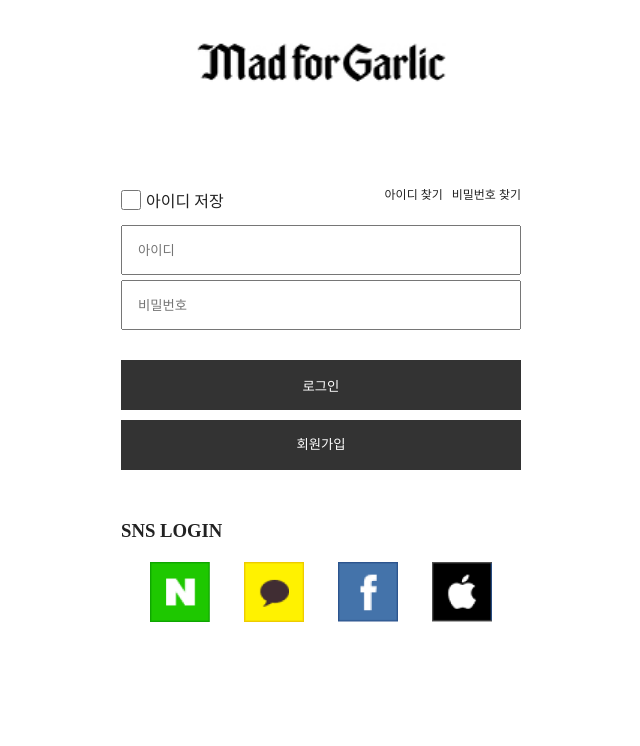
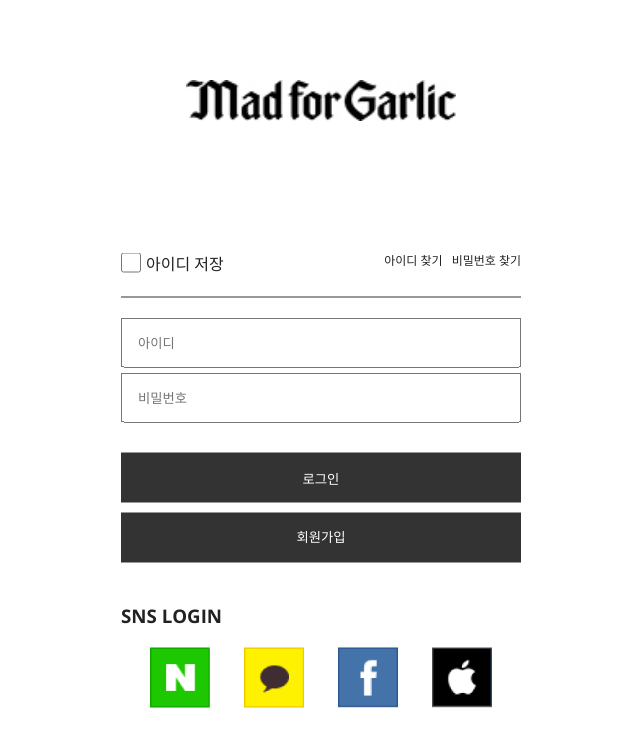
Before and after one commit to miimeee/Madforgarlic_Re, a plain HTML site: page login.html in a window 1280 px wide. Shown: the whole page, without its empty margins (319-959 px from the left). Drawn offline with nearby package versions, Linux system fonts and the light colour scheme.

Commit message:
로그인, 회원가입 완성

```diff
--- a/login.css
+++ b/login.css
@@ -1,9 +1,12 @@
+@import url("https://fonts.googleapis.com/css2?family=Open+Sans:ital,wght@0,300..800;1,300..800&display=swap");
 * {
   box-sizing: border-box;
 }
 body {
   margin: 0;
   color: #222;
+  height: 100vh;
+  font-family: "Open Sans", sans-serif;
 }
 h3 {
   margin: 0;
@@ -19,26 +22,36 @@ input {
 button {
   padding: 0;
 }
-/*  */
+/* ########## login.html ########## */
 header {
-  padding: 50px 0;
-  margin-bottom: 30px;
+  width: 100%;
+  height: 150px;
+  padding: 80px 0 30px;
 }
 header > img {
   display: block;
   margin: auto;
-  transform: scale(1.5);
+  width: 270px;
+}
+main {
+  position: relative;
+  width: 100%;
+  height: calc(100vh - 150px);
 }
 .container {
   width: 400px;
-  height: 100vh;
   margin: auto;
   text-align: center;
+  position: absolute;
+  top: 50%;
+  left: 50%;
+  transform: translate(-50%, -50%);
 }
 .login-top {
   position: relative;
   height: 60px;
-  padding-top: 30px;
+  padding-top: 10px;
+  border-bottom: 1px solid #333;
 }
 .login-top div {
   height: 30px;
@@ -70,7 +83,7 @@ header > img {
   font-weight: 700;
 }
 .input-container {
-  margin: 10px 0;
+  margin: 20px 0 10px;
 }
 .input-container input[type="text"],
 .input-container input[type="password"] {
@@ -117,7 +130,7 @@ header > img {
   background-color: #a2171b;
 }
 .sns-login-container {
-  margin-top: 50px;
+  margin-top: 40px;
 }
 .sns-login-container h3 {
   text-transform: uppercase;
@@ -137,20 +150,20 @@ header > img {
   transform: scale(1.1);
 }
 /* ########### register.html ########## */
-.register-top{
+.register-top {
   text-align: left;
   padding-bottom: 10px;
-  border-bottom: 1px solid #222;
+  border-bottom: 1px solid #333;
 }
-.register-top p{
+.register-top p {
   font-size: 14px;
 }
-.register-top p span{
+.register-top p span {
   text-transform: uppercase;
   font-weight: 600;
   color: #a2171b;
 }
-.sns-register-container p{
+.sns-register-container p {
   font-size: 14px;
   text-align: left;
 }
--- a/login.html
+++ b/login.html
@@ -30,7 +30,7 @@
         </div>
         <div class="btn-contanier">
           <button>로그인</button>
-          <button><a href="#">회원가입</a></button>
+          <button><a href="/register.html" target="_blank">회원가입</a></button>
         </div>
         <div class="sns-login-container">
           <h3>sns login</h3>
```
Also changed, not shown: register.html (+2 -2 lines).
